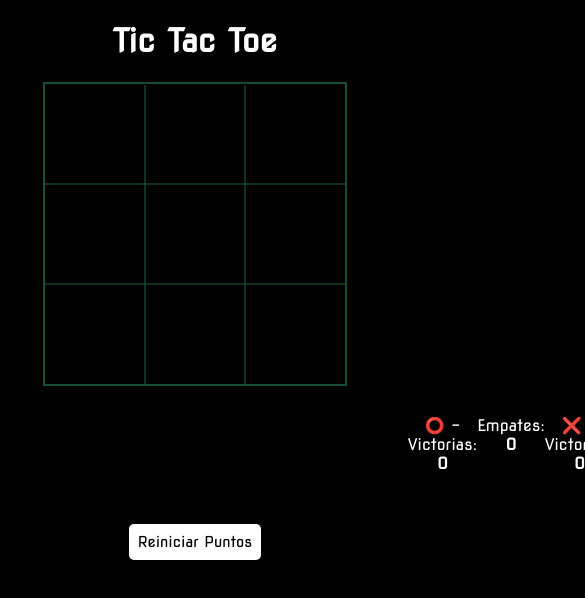
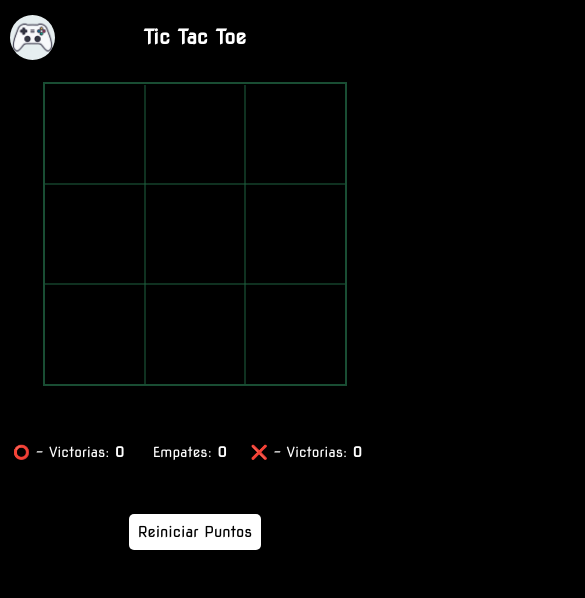
Before and after one commit to LiraU13/GamesJS.github.io, a plain HTML site: page games/Tic Tac Toe/Tic Tac Toe.html in a window 390 px wide. Shown: the top 598 px of the page, 585 px wide, since content can reach past the window. Drawn offline with Linux system fonts and the light colour scheme; a web font is replaced by a local one.

Commit message:
Responsive: Tic Tac Toe

```diff
--- a/games/Tic Tac Toe/Tic Tac Toe.html
+++ b/games/Tic Tac Toe/Tic Tac Toe.html
@@ -25,7 +25,7 @@
     </div>
 
     <div id="back">
-      <img src="/media/home_icon.jpg" alt="Inicio">
+      <a href="/index.html"><img src="/media/home_icon.jpg" alt=""></a>
     </div>
 
     <div id="btn">
--- a/games/Tic Tac Toe/script.js
+++ b/games/Tic Tac Toe/script.js
@@ -143,12 +143,6 @@ document.addEventListener("DOMContentLoaded", function () {
         losses = 0;
         updateScore();
     });
-
-    const backButton = document.getElementById("back");
-
-    backButton.addEventListener("click", function () {
-        window.location.href = "/index.html";
-    });
 });
 
 function resetBoard() {
--- a/games/Tic Tac Toe/style.css
+++ b/games/Tic Tac Toe/style.css
@@ -53,27 +53,37 @@ span {
     transition: all .4s ease-in-out;
   }
 
-  .btnreset:hover {
-    padding: 10px;
-    border-radius: 10px;
-    font-size: 16px;
-    font-weight: bold;
-    color: red;
-    animation-duration: 3s;
-    text-shadow:
-      0 0 30px rgb(255, 0, 0),
-      0 0 60px rgba(255, 77, 77, 0.8),
-      0 0 75px rgba(255, 101, 101, 0.6),
-      0 0 80px rgba(255, 83, 83, 0.4),
-      0 0 77px rgba(255, 168, 168, 0.5),
-      0 0 78px rgba(255, 138, 138, 0.4),
-      0 0 79px rgba(136, 42, 42, 0.3),
-      0 0 80px rgba(119, 5, 5, 0.2),
-      0 0 120px rgba(48, 1, 1, 0.1);
-  }
+  @media (min-width: 10px) and (max-width: 800px) {
+    canvas {
+      margin-top: 20px;
+      border: 2px solid #194d33;
+    }
 
+    h1 {
+      font-size: 1.25rem;
+      margin-top: 25px;
+    }
 
+    #back
+    img {
+      position: fixed;
+      top: 15px;
+      left: 10px;
+      margin: 0px;
+      width: 45px;
+      height: 45px;
+      border-radius: 100px;
+      cursor: pointer;
+    }
 
-  @media (min-width: 360px) and (min-height: 640px) and (max-width: 720px) and (max-height: 1280px) {
+    #score {
+      font-size: 0.87rem;
+      padding: 0px;
+      margin: 40px 20px 0px 0px;
+    }
+
+    .btnreset {
+        margin-top: 40px;
+    }
 
   }
```
Also changed, not shown: games/Rock Paper Scissors/Rock Paper Scissors.html (+1 -1 lines), games/Rock Paper Scissors/script.js (+0 -8 lines).
